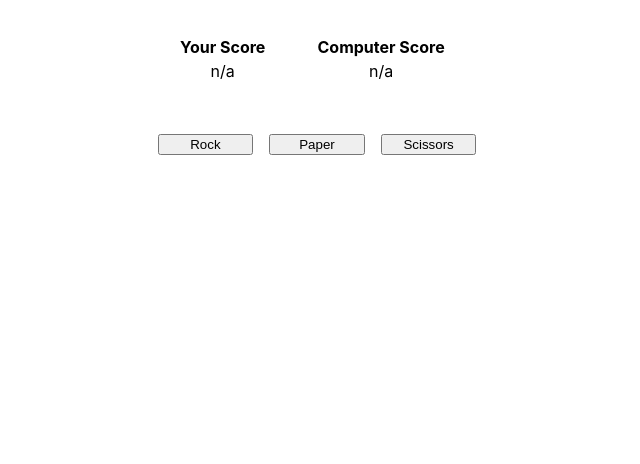
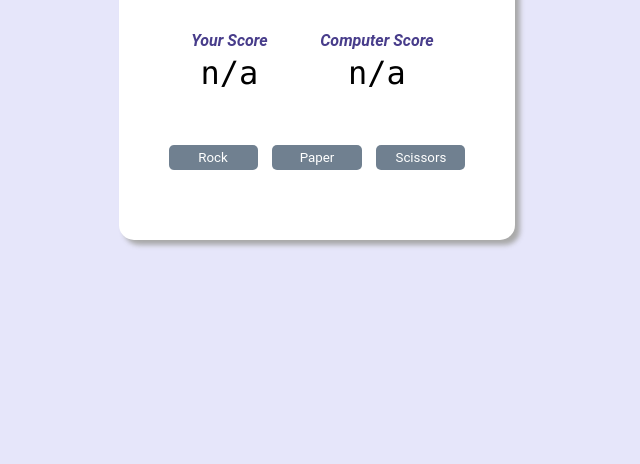
Before and after one commit to SidDays/ElectronRPS, an Electron app: page src/index.html in a window 800 px wide. Shown: the part 336-800 px from the top of the page, without its empty margins (83-723 px from the left). Drawn offline with Linux system fonts and the light colour scheme.

Commit message:
Basic styling

```diff
--- /dev/null
+++ b/assets/css/main.scss
@@ -0,0 +1,57 @@
+body {
+    font-family: Roboto, BlinkMacSystemFont, -apple-system, sans-serif;
+    text-align: center;
+    margin: 0;
+    background-color: lavender;
+}
+
+body, html {
+    display: grid;
+    height: 100%;
+}
+
+.container {
+    background-color: white;
+    margin: auto;
+    border-radius: 15px;
+    padding: 30px 50px;
+    box-shadow: 5px 5px 5px darkgray;
+}
+
+.title {
+    color: darkred;
+}
+
+.scores {
+    width: 100%;
+    margin: 50px 0;
+
+    th {
+        color: darkslateblue;
+        font-style: italic;
+    }
+
+    td {
+        font-family: 'Roboto Mono', 'Andale Mono', 'Consolas', monospace;
+        font-weight: 500;
+        font-size: 2em;
+    }
+}
+
+.buttons {
+    width: 100%;
+    display: flex;
+    flex-direction: row;
+    justify-content: space-between;
+    margin-bottom: 40px;
+
+    button {
+        width: 30%;
+        font-family: inherit;
+        background: slategrey;
+        color: white;
+        border: 0;
+        border-radius: 5px;
+        padding: 5px;
+    }
+}
```
Also changed, not shown: assets/css/main.css, 1 other file.
